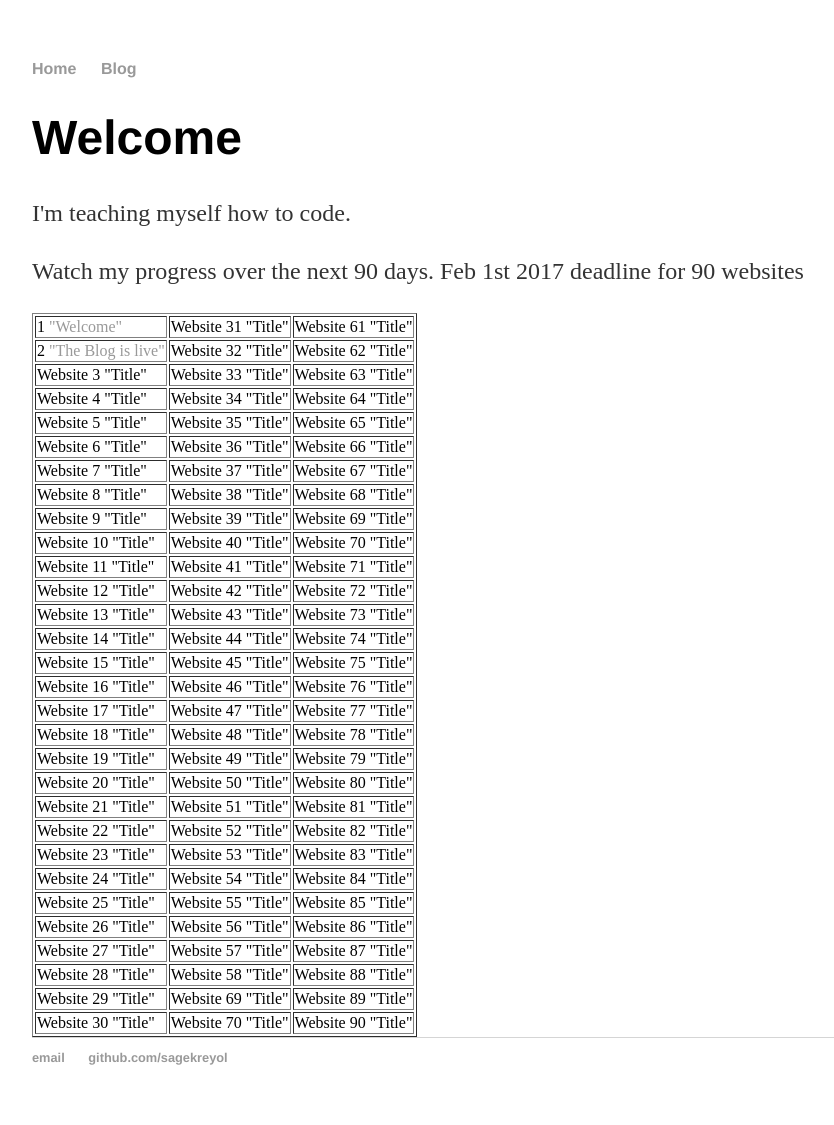
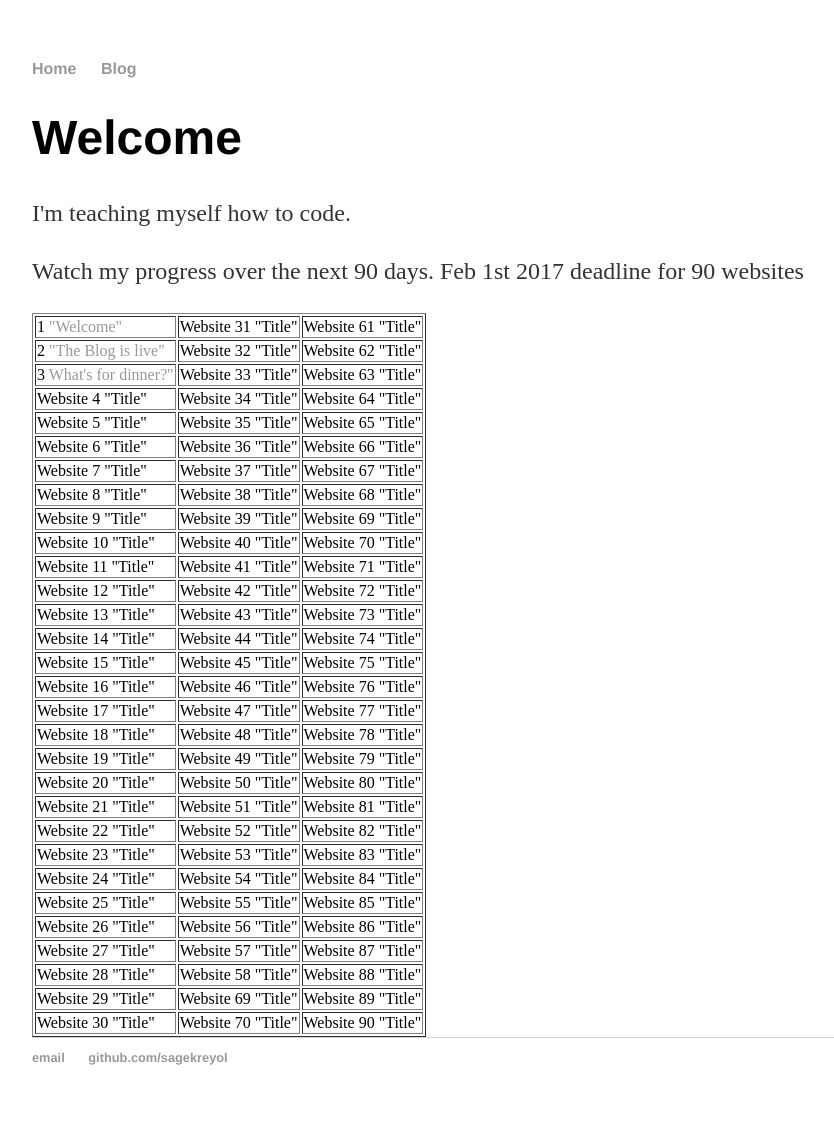
Before and after one commit to sagekreyol/sagekreyol.github.io, a Jekyll site: the page built from index.html, in a window 1280 px wide. Shown: the whole page, without its empty margins (160-994 px from the left). Built offline with Jekyll 4.4.1, drawn with Linux system fonts in a browser that asks for light colours.

Commit message:
Update index.html

```diff
--- a/index.html
+++ b/index.html
@@ -19,7 +19,7 @@ title: Sagekreyol | A project in reinvention
     <td>Website 62 "Title"</td>
   </tr>
   <tr>
-<td>Website 3 "Title"</td>
+	  <td>3 <a href="/3dinner.html">What's for dinner?"</a> </td>
     <td>Website 33 "Title"</td>
     <td>Website 63 "Title"</td>
   </tr>
```
